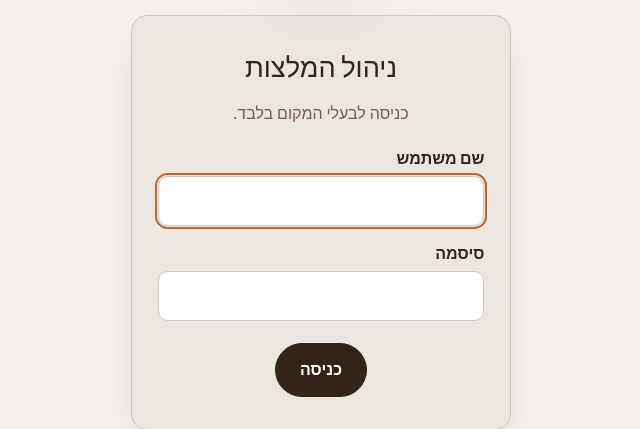
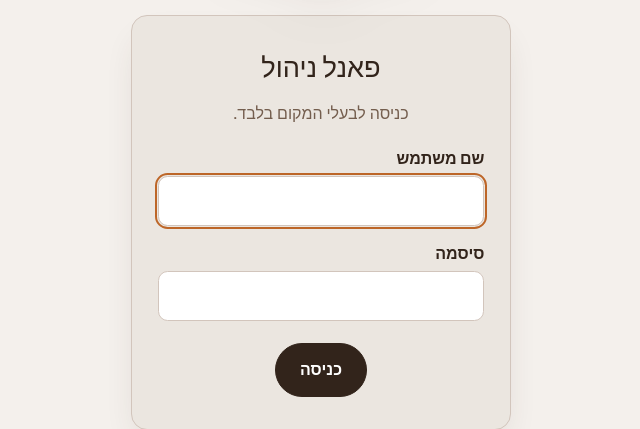
Before and after one commit to Toxice/alma-beit-shean-site, a Django app: page /reviews/manage/login/ in a window 1280 px wide. Shown: the part 199-628 px from the top of the page, without its empty margins (319-959 px from the left). Run offline with Django 5.2, Linux system fonts and the light colour scheme.

Commit message:
Rename admin panel heading to פאנל ניהול
Co-Authored-By: Claude Opus 5.5 <noreply@anthropic.com>

```diff
--- a/backend/config/urls.py
+++ b/backend/config/urls.py
@@ -3,7 +3,7 @@ from django.contrib import admin
 from django.urls import include, path
 from django.views.generic import RedirectView
 
-admin.site.site_header = "עלמה – ניהול המלצות"
+admin.site.site_header = "עלמה – פאנל ניהול"
 admin.site.site_url = settings.SITE_ORIGIN
 
 urlpatterns = [
--- a/backend/templates/reviews/manage.html
+++ b/backend/templates/reviews/manage.html
@@ -1,5 +1,5 @@
 {% extends "reviews/base.html" %}
-{% block title %}ניהול המלצות – עלמה{% endblock %}
+{% block title %}פאנל ניהול – עלמה{% endblock %}
 {% block width %}1120px{% endblock %}
 {% block style %}
     .top{display:flex;flex-wrap:wrap;align-items:center;justify-content:space-between;gap:1rem;margin-bottom:1.4rem}
--- a/backend/templates/reviews/manage_login.html
+++ b/backend/templates/reviews/manage_login.html
@@ -3,7 +3,7 @@
 {% block width %}420px{% endblock %}
 {% block content %}
 <div class="panel">
-  <h1>ניהול המלצות</h1>
+  <h1>פאנל ניהול</h1>
   <p>כניסה לבעלי המקום בלבד.</p>
   <form method="post">
     {% csrf_token %}
```
